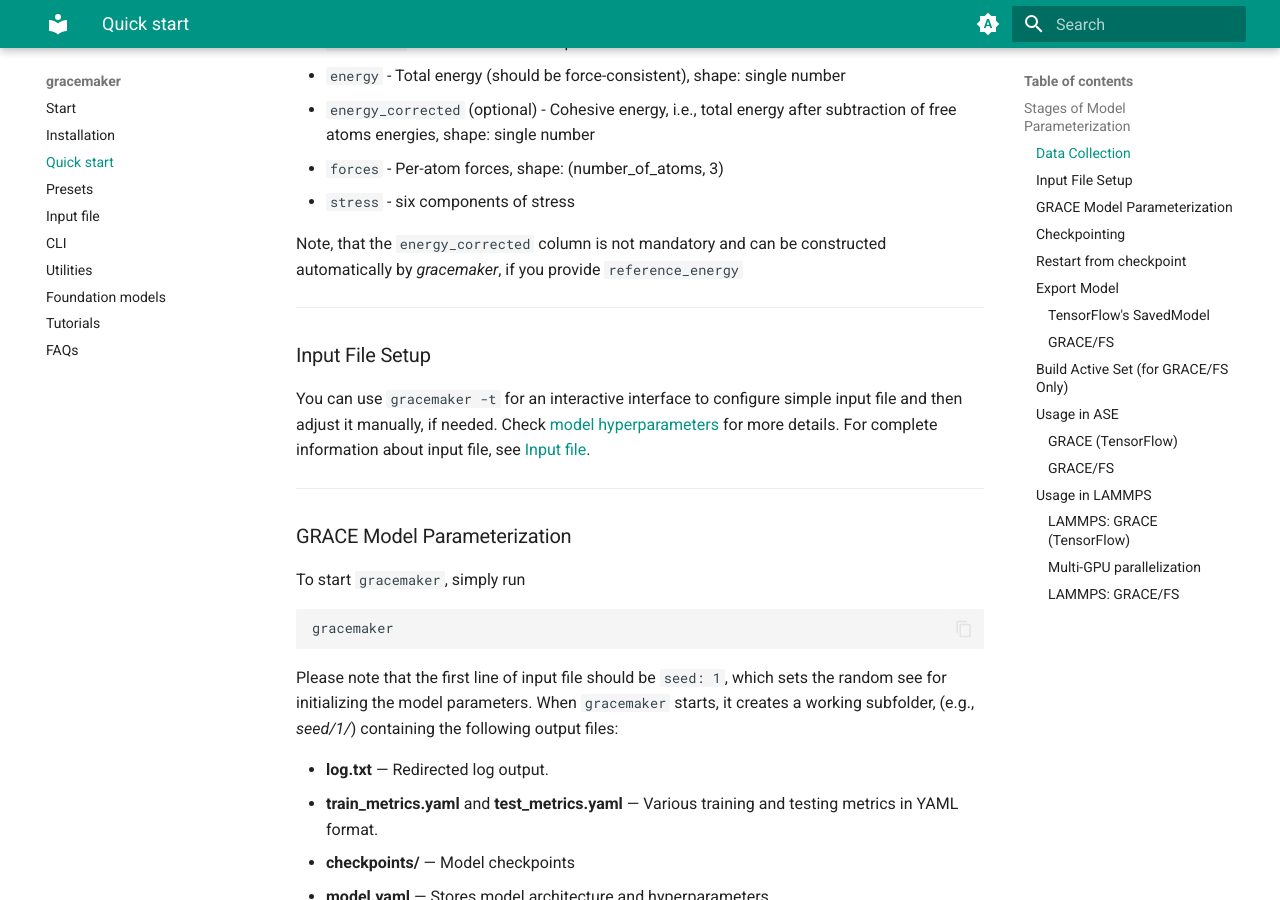
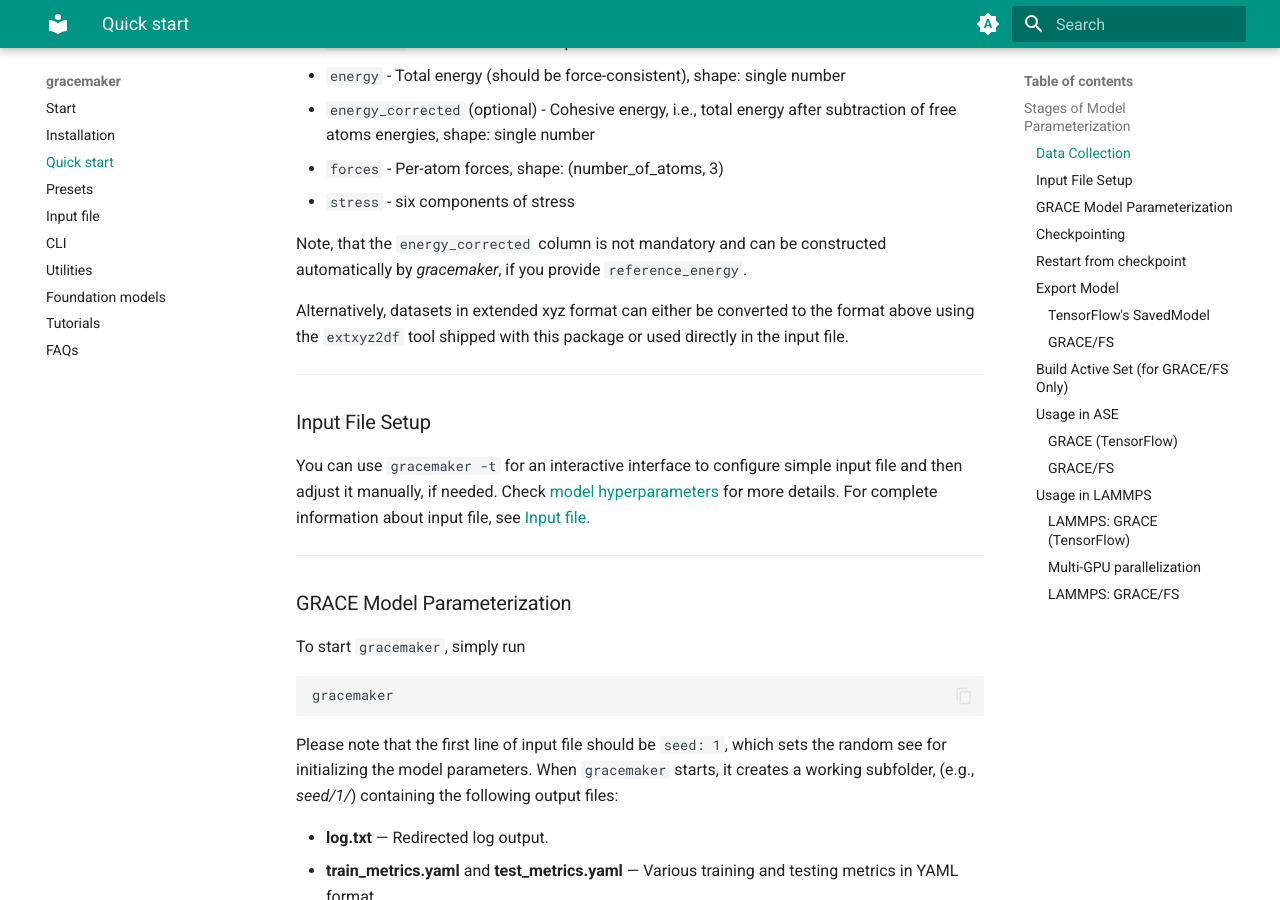
Before and after one commit to ICAMS/grace-tensorpotential, an MkDocs documentation site: the page built from docs/gracemaker/quickstart.md, in a window 1280 px wide and 900 px high, scrolled down 638 px. Built offline with MkDocs 1.6.1 and Material for MkDocs 9.7.7, drawn with Linux system fonts in a browser that asks for light colours.

Commit message:
Make notes in documentation

```diff
--- a/docs/gracemaker/quickstart.md
+++ b/docs/gracemaker/quickstart.md
@@ -23,7 +23,11 @@
 * `stress` - six components of stress
 
 Note, that the `energy_corrected` column is not mandatory and can be constructed automatically by _gracemaker_,
-if you provide `reference_energy`
+if you provide `reference_energy`.
+
+Alternatively, datasets in extended xyz format can either be converted to the
+format above using the `extxyz2df` tool shipped with this package or used
+directly in the input file.
 
 _____
 
```
Also changed, not shown: docs/gracemaker/inputfile.md (+1 -0 lines).
